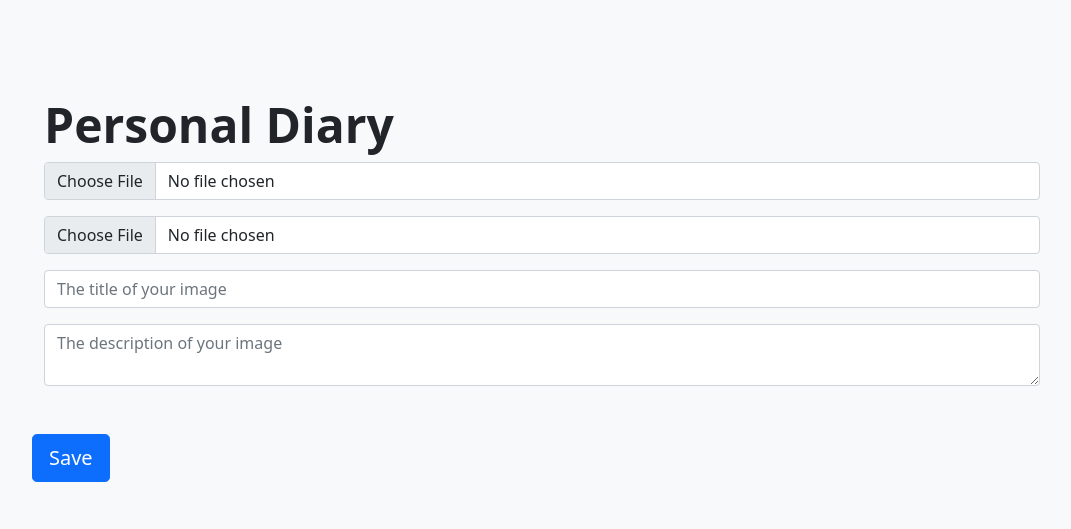
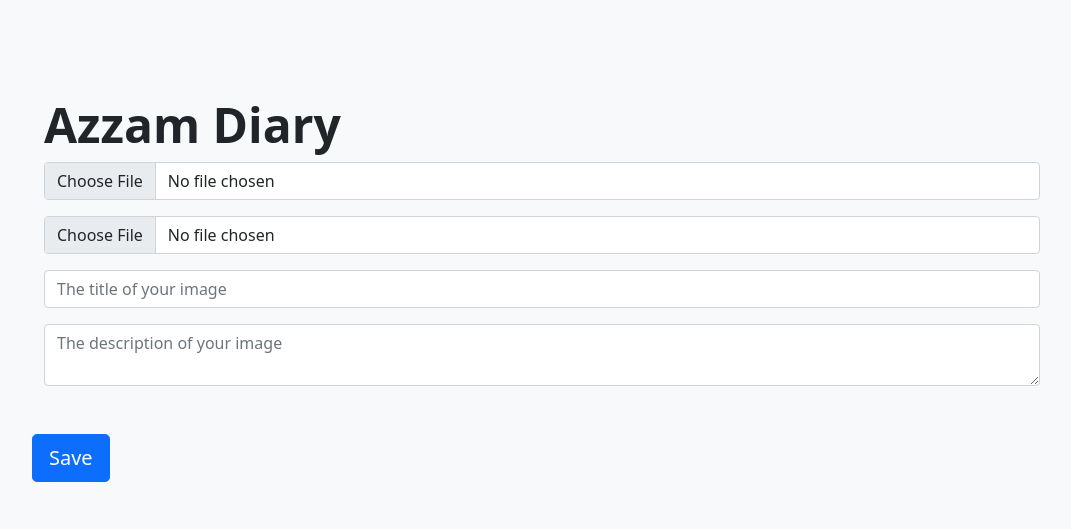
Before and after one commit to azzam528/personaldiary, a Flask app: page / in a window 1280 px wide. Shown: the top 529 px of the page, without its empty margins (98-1169 px from the left). Run offline with Flask 3, Linux system fonts and the light colour scheme; data that the repository does not hold is empty; some libraries are stand-ins or nearby versions.

Commit message:
Change title from 'Personal Diary' to 'Azzam Diary'

```diff
--- a/templates/index.html
+++ b/templates/index.html
@@ -35,7 +35,7 @@
     <div class="container">
       <div class="p-5 mb-4 bg-light rounded-3">
         <div class="container-fluid py-5">
-          <h1 class="display-5 fw-bold">Personal Diary</h1>
+          <h1 class="display-5 fw-bold">Azzam Diary</h1>
           <div class="input-group mb-3 custom-file">
             <input type="file" class="form-control" id="image" />
           </div>
```
